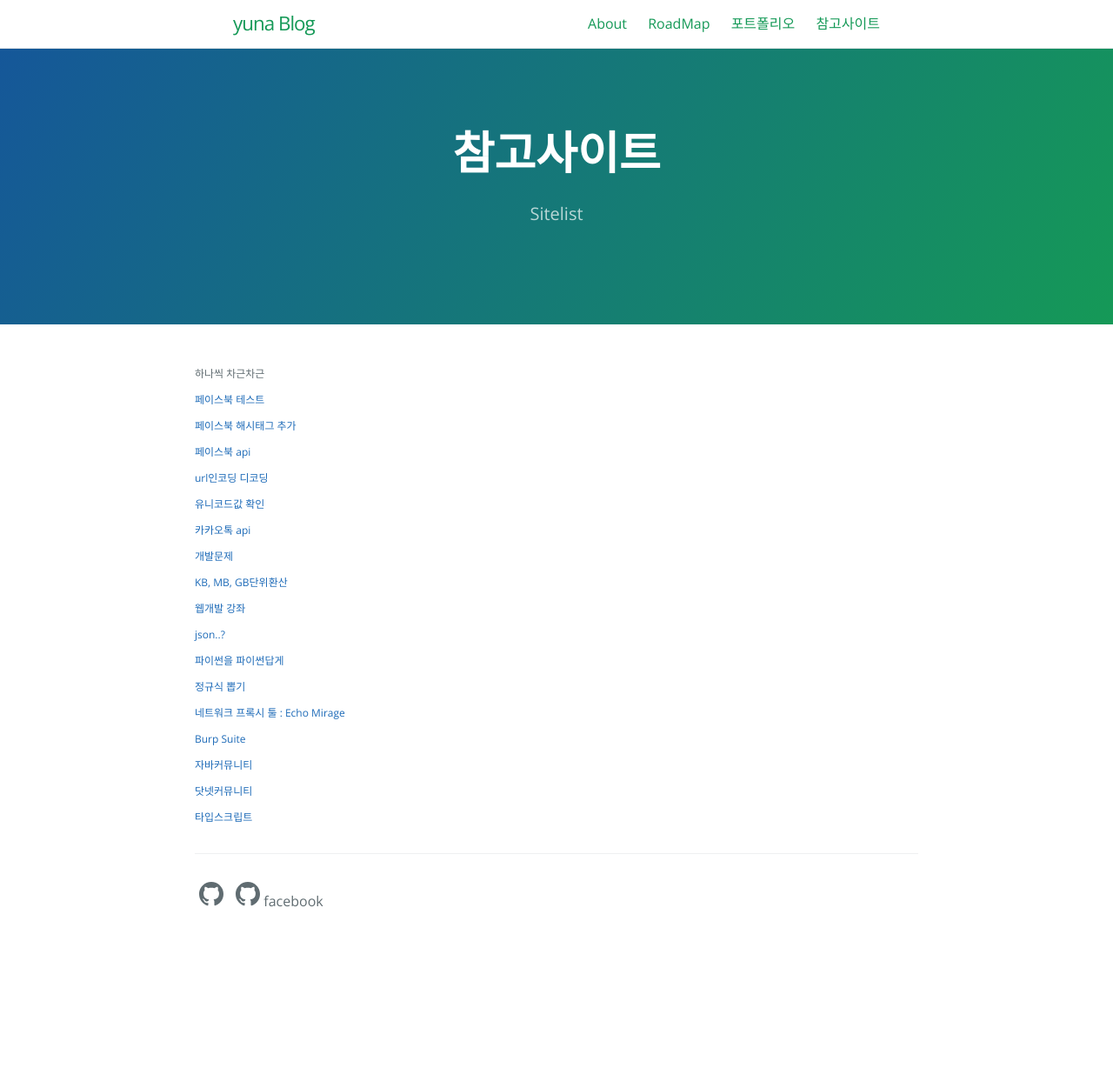
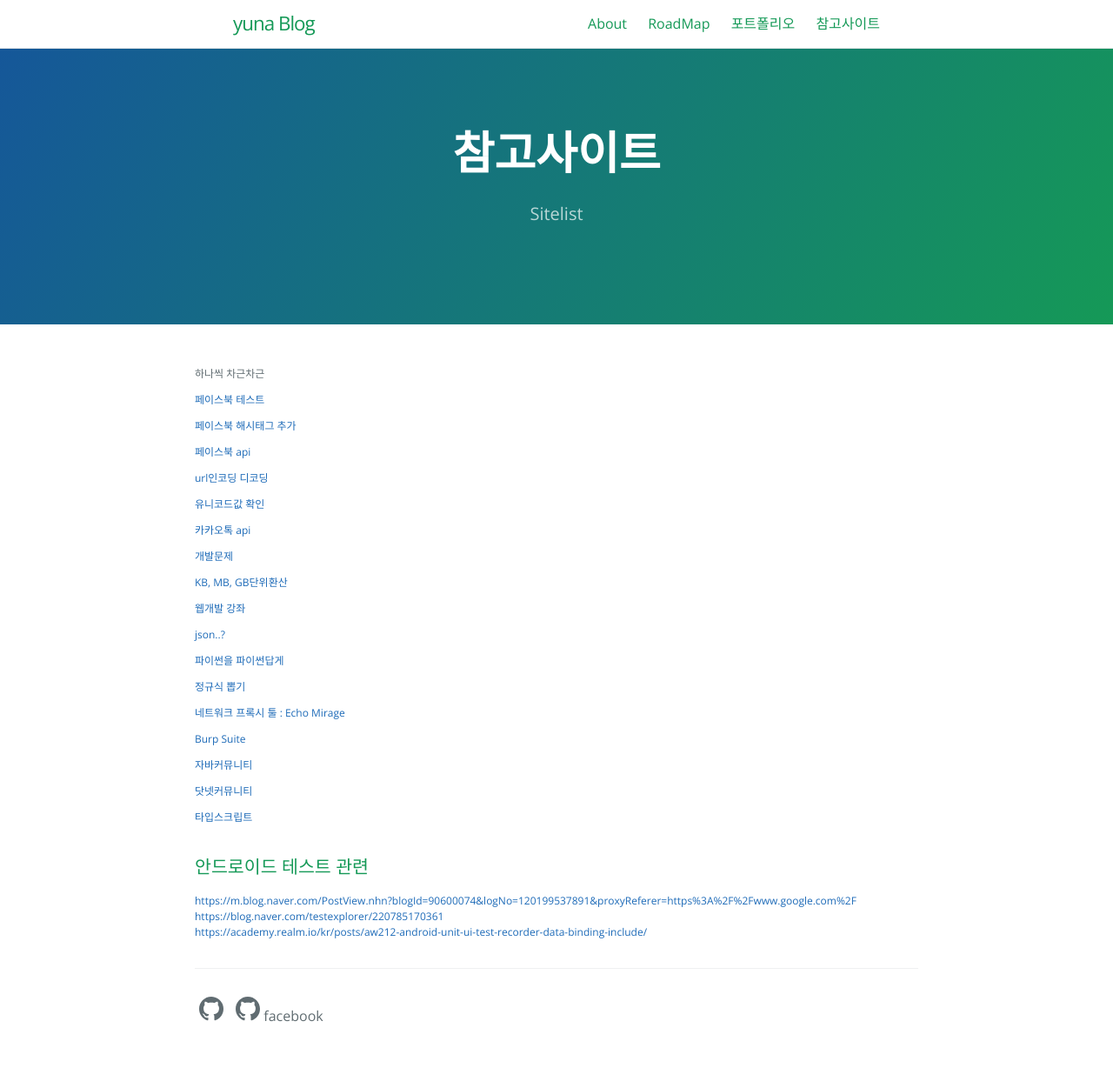
Before and after one commit to zzingyuna/test_site.github.io, a Jekyll site: the page built from 4_sitelist.md, in a window 1280 px wide. Shown: the whole page at 87% size. Built offline with Jekyll 4.4.1, drawn with Linux system fonts in a browser that asks for light colours; before the commit the page ends 1096 px from its top, so only the background shows below that.

Commit message:
Update 4_sitelist.md

```diff
--- a/4_sitelist.md
+++ b/4_sitelist.md
@@ -40,3 +40,8 @@ tagline: Sitelist
 [닷넷커뮤니티](http://www.devpia.com/)
 
 [타입스크립트](https://ahnheejong.gitbook.io/ts-for-jsdev/01-introducing-typescript/why-typescript)
+
+### 안드로이드 테스트 관련
+[https://m.blog.naver.com/PostView.nhn?blogId=90600074&logNo=120199537891&proxyReferer=https%3A%2F%2Fwww.google.com%2F](https://m.blog.naver.com/PostView.nhn?blogId=90600074&logNo=120199537891&proxyReferer=https%3A%2F%2Fwww.google.com%2F)
+[https://blog.naver.com/testexplorer/220785170361](https://blog.naver.com/testexplorer/220785170361)
+[https://academy.realm.io/kr/posts/aw212-android-unit-ui-test-recorder-data-binding-include/](https://academy.realm.io/kr/posts/aw212-android-unit-ui-test-recorder-data-binding-include/)
```
